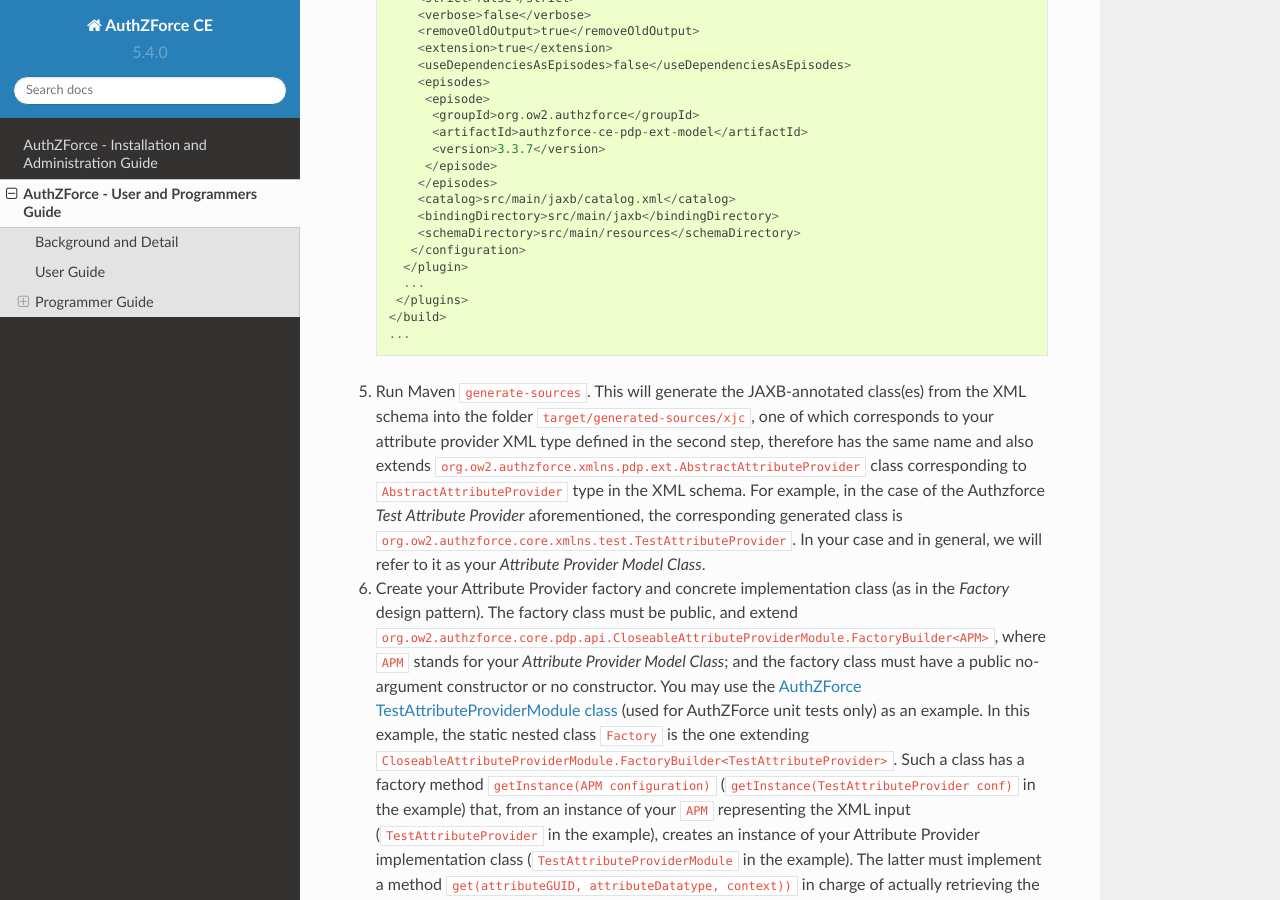
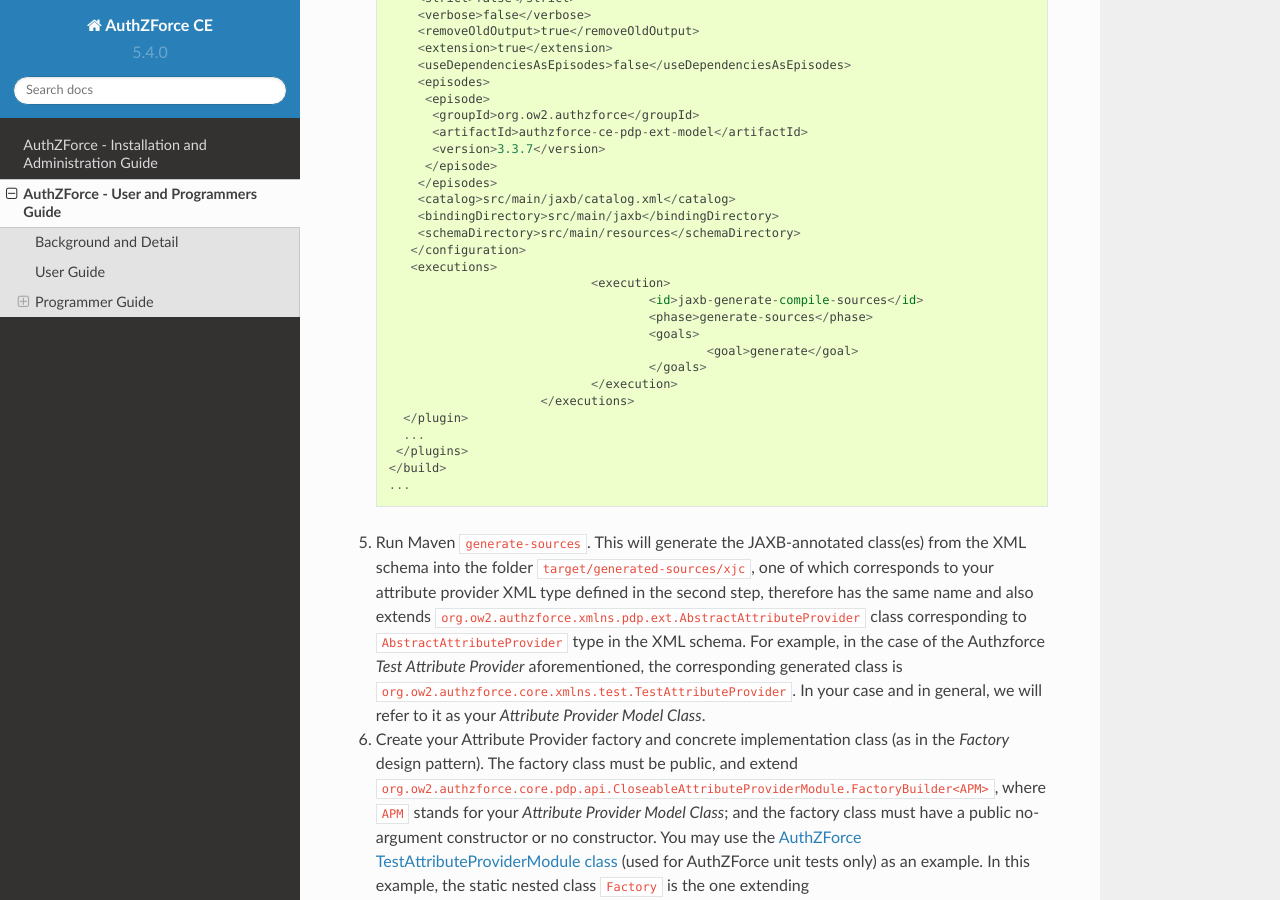
Before and after one commit to authzforce/fiware, a Sphinx documentation site: the page built from doc/UserAndProgrammersGuide.rst, in a window 1280 px wide and 900 px high, scrolled down 29352 px. Built offline with Sphinx 7.4.7 and the Read the Docs theme 2.0.0, drawn with Linux system fonts in a browser that asks for light colours; formulas are drawn with MathJax 3.

Commit message:
Fixed pom maven-jaxb2-plugin (missing execution element) in documentation

```diff
--- a/doc/UserAndProgrammersGuide.rst
+++ b/doc/UserAndProgrammersGuide.rst
@@ -1367,6 +1367,15 @@
         <bindingDirectory>src/main/jaxb</bindingDirectory>
         <schemaDirectory>src/main/resources</schemaDirectory>
        </configuration>
+       <executions>
+				<execution>
+					<id>jaxb-generate-compile-sources</id>
+					<phase>generate-sources</phase>
+					<goals>
+						<goal>generate</goal>
+					</goals>
+				</execution>
+			 </executions>
       </plugin>
       ...
      </plugins>
```
